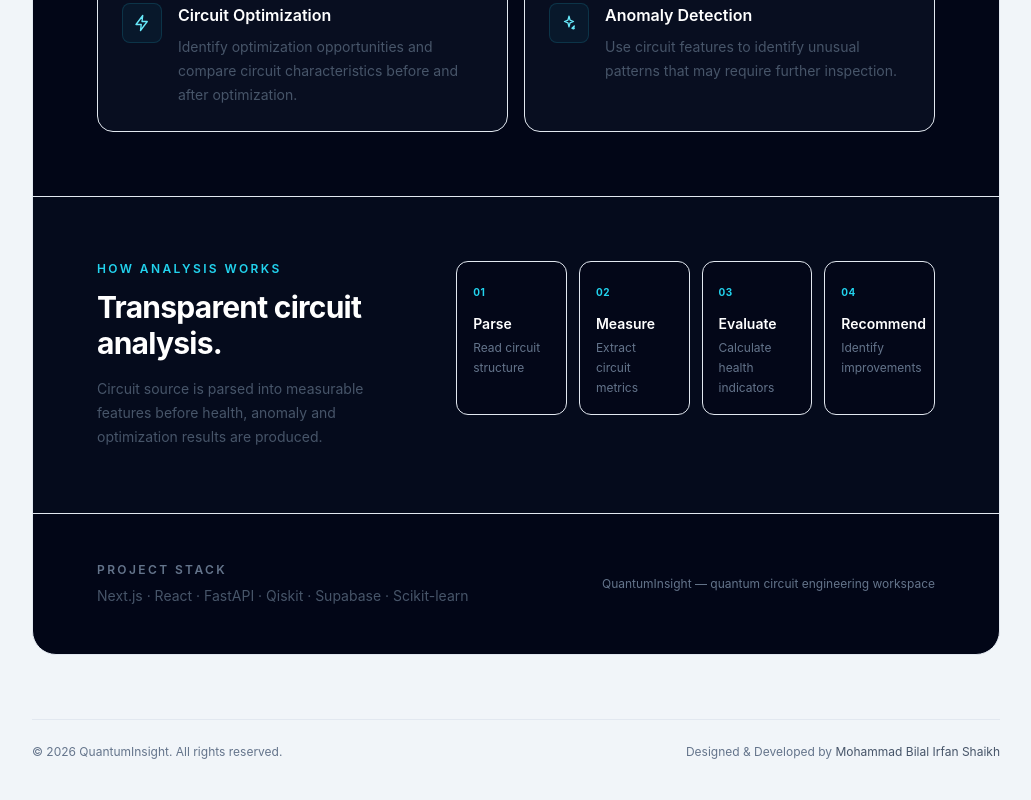
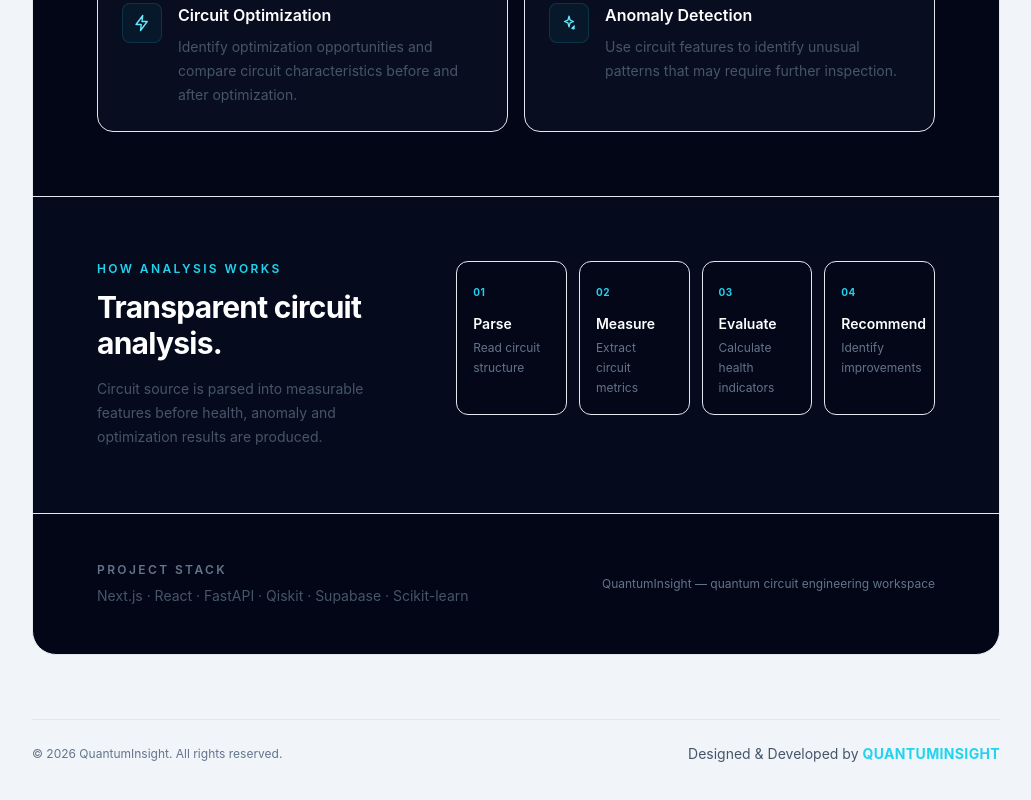
Before and after one commit to quantuminsight7-mmit/QUANTUMINSIGHT, a Next.js app in the folder frontend/: page / in a window 1280 px wide. Shown: the part 1462-2262 px from the top of the page, without its empty margins (248-1279 px from the left). Built offline with nearby package versions, Linux system fonts and the light colour scheme; no server answers.

Commit message:
Update AppShell.tsx

```diff
--- a/frontend/src/components/AppShell.tsx
+++ b/frontend/src/components/AppShell.tsx
@@ -252,12 +252,12 @@ export default function AppShell({
                 © 2026 QuantumInsight. All rights reserved.
               </p>
 
-              <p className="text-xs text-slate-600">
-                Designed &amp; Developed by{" "}
-                <span className="text-slate-400">
-                  Mohammad Bilal Irfan Shaikh
-                </span>
-              </p>
+             <p className="text-sm text-slate-400">
+              Designed &amp; Developed by{" "}
+              <span className="font-bold tracking-wide text-cyan-400">
+                QUANTUMINSIGHT
+              </span>
+            </p>
             </div>
           </footer>
         </main>
```
